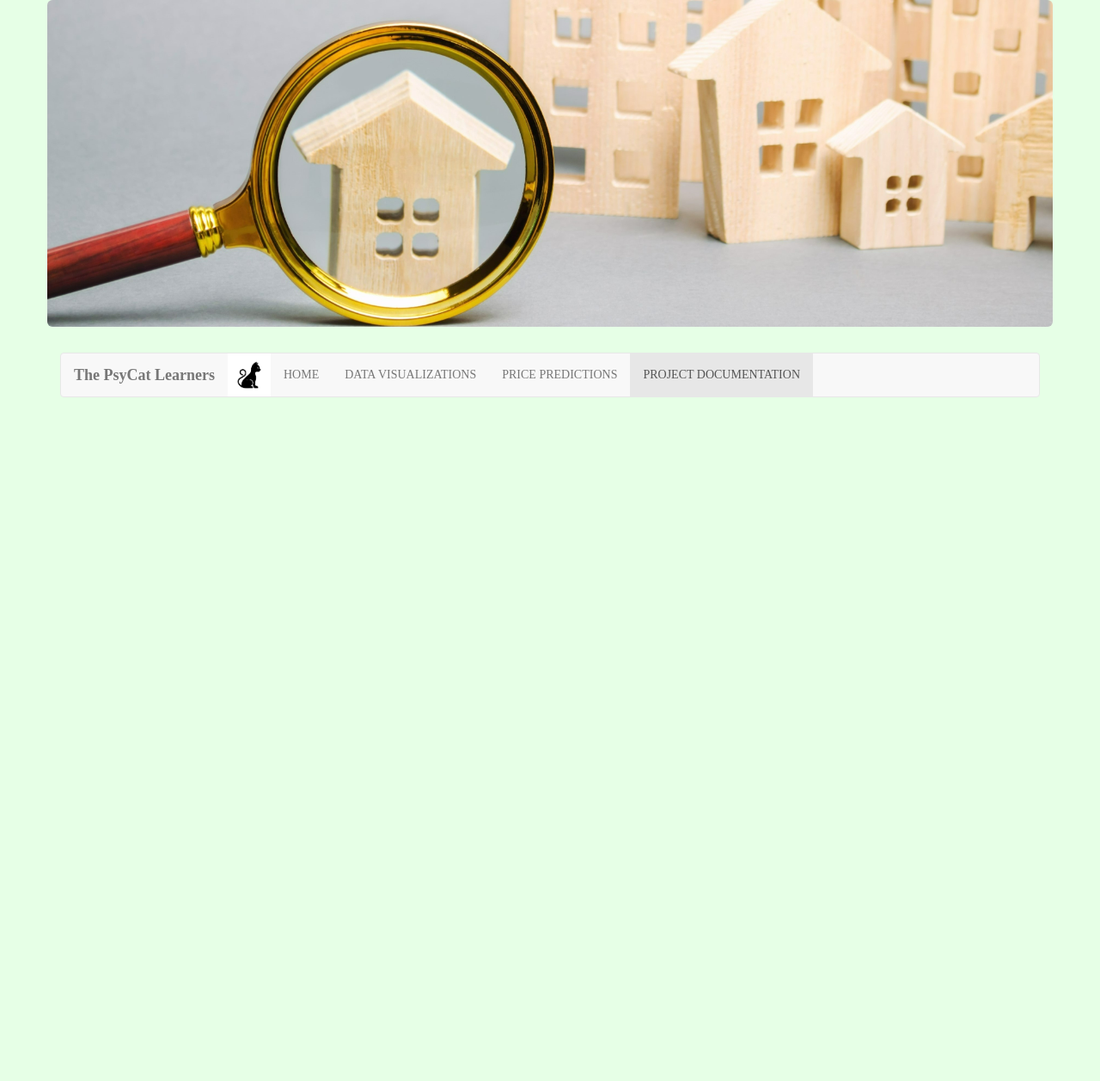
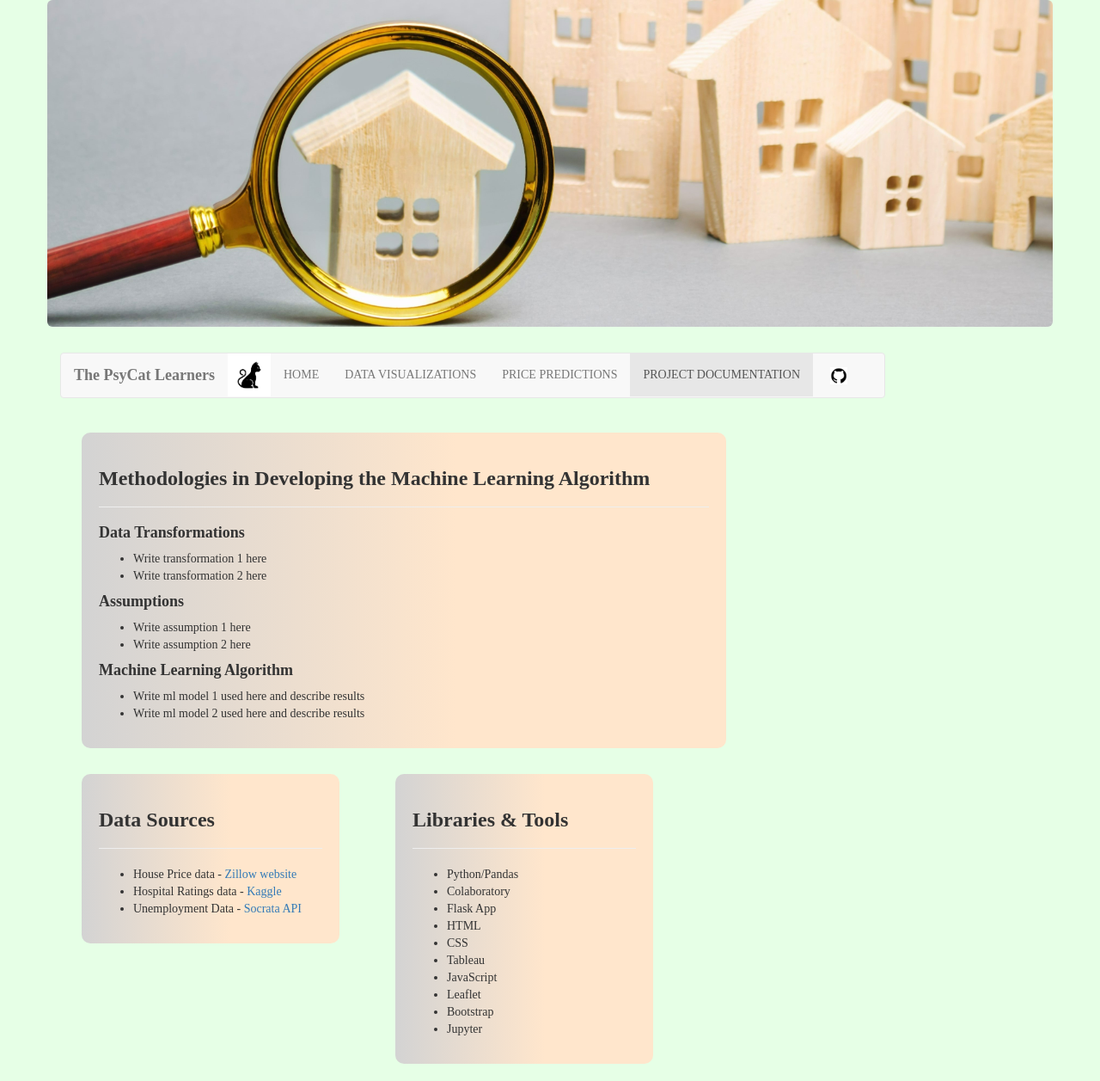
Before and after one commit to kfmatovic716/CA-HOME-PRICE-PREDICTIONS---Final-Project, a Python web app: template Dashboard/templates/documentation.html in a window 1280 px wide. Shown: the whole page at 86% size. Before the commit the page ends 462 px from the top, so only its background shows below. Run offline with Jinja, Linux system fonts and the light colour scheme; the template is opened without the code that fills it, so the values that code supplies are empty; some libraries are stand-ins or nearby versions.

Commit message:
Update dashboard files

```diff
--- a/Dashboard/static/style.css
+++ b/Dashboard/static/style.css
@@ -1,4 +1,4 @@
-.col-md-12 {
+#head {
 	color: green;
     font-weight: bolder;
 	font-family: Garamond;
@@ -10,6 +10,10 @@
     height: 380px;
 }
 
+.navbar {
+    height:auto;
+    width: 960px;
+}
 img{
     padding:0;
 }
@@ -40,20 +44,38 @@ button {
 
 }
 
-/* .col-md-8 {
-    background: rgba(255, 255, 255, .7);
-	-webkit-backdrop-filter: blur(10px);
-	backdrop-filter: blur(10px);
-} */
-
 .card {
     padding: 4.5rem;
-    margin: 20px;
+    margin: 10px;
     background: #edc0bf;
     background: linear-gradient(90deg, lightgrey 0, #ffe6cc 58%);
-    /* font-family: 'Inter', sans-serif; */
-    width: 400px;
-    height: auto;
     padding: 2rem;
     border-radius: 1rem;
   }
+
+#team {
+    width: 650px;
+    height: auto;
+    /* background: #dfbf9f; */
+}
+
+#methods {
+    width: 800px;
+    height: auto;
+    /* background: #dfbf9f; */
+    margin-right:10px;
+    margin-top:10px;
+}
+
+#tools, #datainfo {
+    width: 350px;
+    height: auto;
+    /* background: #dfbf9f;  */
+    margin-top:10px;
+    margin-left:15px;
+    margin-bottom:10px;
+}
+
+.github {
+    margin-left:5px;
+}
--- a/Dashboard/templates/documentation.html
+++ b/Dashboard/templates/documentation.html
@@ -19,7 +19,7 @@
 
   <div class="container">
     <div class="row">
-      <div class="col-md-12 jumbotron text-center">
+      <div id="head" class="col-md-12 jumbotron text-center">
 
       </div>
     </div>
@@ -36,6 +36,65 @@
           <li><a href="visuals.html">  DATA VISUALIZATIONS</a></li>
           <li><a href="predictprice.html">  PRICE PREDICTIONS</a></li>
           <li class="active"><a href="documentation.html">  PROJECT DOCUMENTATION</a></li>
+          <li><a href="https://github.com/kfmatovic716/CA-HOME-PRICE-PREDICTIONS---Final-Project.git"><img class="github" src="../static/images/github.png" height=20 width=20 /></a></li>
         </ul>
       </div>
     </nav>
+
+
+    <div id="methods" class="col-md-12">
+      <div class="card">
+        <h3 class="card-title"><strong>Methodologies in Developing the Machine Learning Algorithm</strong></h3>
+        <hr>
+        <h4><strong>Data Transformations</strong></h4>
+        <ul>
+          <li>Write transformation 1 here</li>
+          <li>Write transformation 2 here</li>
+        </ul>
+        <h4><strong>Assumptions</strong></h4>
+        <ul>
+        <li>Write assumption 1 here</li>
+        <li>Write assumption 2 here</li>
+        </ul>
+        <h4><strong>Machine Learning Algorithm</strong></h4>
+        <ul>
+          <li>Write ml model 1 used here and describe results</li>
+          <li>Write ml model 2 used here and describe results</li>
+        </ul>
+
+      </div>
+    </div>
+
+    <div class="row">
+      <div id="datainfo" class="col-md-4">
+        <div class="card">
+          <h3 class="card-title"><strong>Data Sources</strong></h3>
+          <hr>
+          <ul>
+            <li>House Price data - <a href="https://www.zillow.com/research/data/ ">Zillow website</a></li>
+            <li>Hospital Ratings data - <a href="https://www.kaggle.com/center-for-medicare-and-medicaid/hospital-ratings ">Kaggle </a></li>
+            <li>Unemployment Data - <a href="https://data.edd.ca.gov/Labor-Force-and-Unemployment-Rates/Local-Area-Unemployment-Statistics-LAUS-/e6gw-gvii">Socrata API</a></li>
+          </ul>
+        </div>
+      </div>
+
+      <div id="tools" class="col-md-4">
+        <div class="card">
+          <h3 class="card-title"><strong>Libraries & Tools</strong></h3>
+          <hr>
+          <ul>
+            <li>Python/Pandas</li>
+            <li>Colaboratory</li>
+            <li>Flask App</li>
+            <li>HTML</li>
+            <li>CSS</li>
+            <li>Tableau</li>
+            <li>JavaScript</li>
+            <li>Leaflet</li>
+            <li>Bootstrap</li>
+            <li>Jupyter</li>
+          </ul>
+        </div>
+      </div>
+
+    </div>
--- a/Dashboard/templates/predictprice.html
+++ b/Dashboard/templates/predictprice.html
@@ -33,7 +33,7 @@
 
   <div class="container">
     <div class="row">
-      <div class="col-md-12 jumbotron text-center">
+      <div id="head" class="col-md-12 jumbotron text-center">
 
       </div>
     </div>
@@ -50,8 +50,9 @@
           <li><a href="visuals.html">  DATA VISUALIZATIONS</a></li>
           <li class="active"><a href="predictprice.html">  PRICE PREDICTIONS</a></li>
           <li><a href="documentation.html">  PROJECT DOCUMENTATION</a></li>
+          <li><a href="https://github.com/kfmatovic716/CA-HOME-PRICE-PREDICTIONS---Final-Project.git"><img class="github" src="../static/images/github.png" height=20 width=20 /></a></li>
         </ul>
-        <!-- <img src="../static/images/github.png" width=50 height=50 /> -->
+
       </div>
     </nav>
 
--- a/Dashboard/templates/visuals.html
+++ b/Dashboard/templates/visuals.html
@@ -19,7 +19,7 @@
 
   <div class="container">
     <div class="row">
-      <div class="col-md-12 jumbotron text-center">
+      <div id="head" class="col-md-12 jumbotron text-center">
 
       </div>
     </div>
@@ -36,6 +36,7 @@
           <li class="active"><a href="visuals.html">  DATA VISUALIZATIONS  </a></li>
           <li><a href="predictprice.html">  PRICE PREDICTION  </a></li>
           <li><a href="documentation.html">  PROJECT DOCUMENTATION  </a></li>
+          <li><a href="https://github.com/kfmatovic716/CA-HOME-PRICE-PREDICTIONS---Final-Project.git"><img class="github" src="../static/images/github.png" height=20 width=20 /></a></li>
         </ul>
       </div>
     </nav>
```
Also changed, not shown: Dashboard/templates/team.html (+6 -4 lines), README.md.
